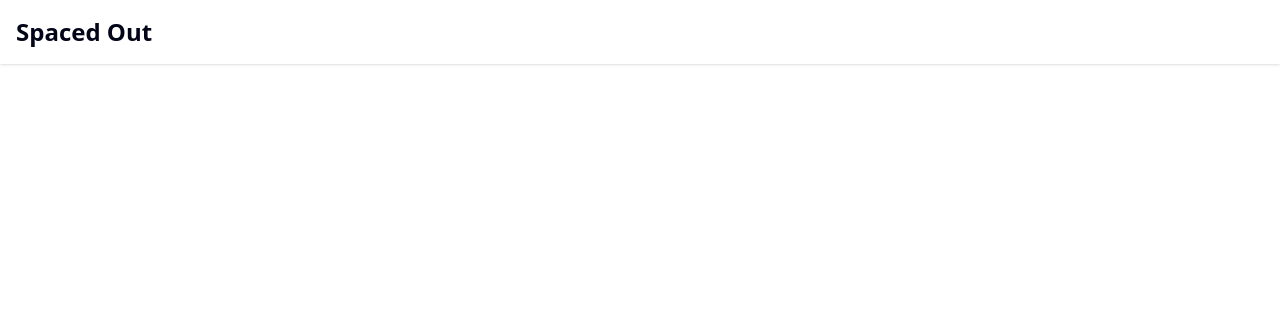
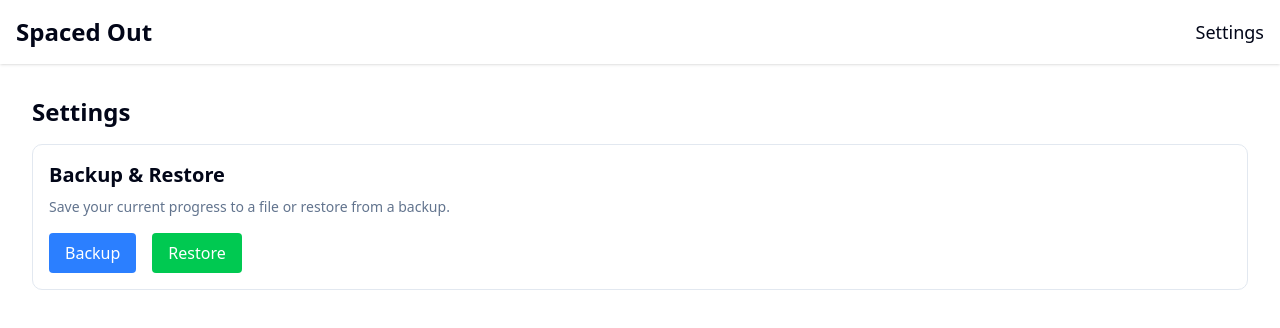
Before and after one commit to stungeye/Spaced-Out-App, a React (Vite) app: page /1/settings in a window 1280 px wide. Shown: the top 328 px of the page. Built offline with nearby package versions, Linux system fonts and the light colour scheme.

Commit message:
backup and restore functionality fully implemented.

```diff
--- a/src/App.tsx
+++ b/src/App.tsx
@@ -3,6 +3,7 @@ import LearnerSelectionScreen from "@/pages/LearnerSelectionScreen";
 import MainAppLayout from "@/pages/MainAppLayout";
 import Dashboard from "@/pages/Dashboard";
 import SessionView from "@/pages/SessionView";
+import SettingsPage from "@/pages/SettingsPage";
 
 function App() {
   return (
@@ -11,7 +12,7 @@ function App() {
       <Route path="/:learnerId/*" element={<MainAppLayout />}>
         <Route path="dashboard" element={<Dashboard />} />
         <Route path="session" element={<SessionView />} />
-        {/* Other nested routes like settings will go here */}
+        <Route path="settings" element={<SettingsPage />} />
       </Route>
     </Routes>
   );
--- /dev/null
+++ b/src/components/BackupRestoreControls.tsx
@@ -0,0 +1,78 @@
+import { useLearnerContext } from "@/context/LearnerContext";
+import { useRef } from "react";
+
+const BackupRestoreControls = () => {
+  const { state: appState, dispatch } = useLearnerContext();
+  const fileInputRef = useRef<HTMLInputElement>(null);
+
+  const handleBackup = () => {
+    const dataStr = JSON.stringify(appState, null, 2);
+    const dataUri =
+      "data:application/json;charset=utf-8," + encodeURIComponent(dataStr);
+
+    const exportFileDefaultName = `spaced-out-backup-${new Date().toISOString()}.json`;
+
+    const linkElement = document.createElement("a");
+    linkElement.setAttribute("href", dataUri);
+    linkElement.setAttribute("download", exportFileDefaultName);
+    linkElement.click();
+  };
+
+  const handleRestoreClick = () => {
+    fileInputRef.current?.click();
+  };
+
+  const handleFileChange = (event: React.ChangeEvent<HTMLInputElement>) => {
+    const file = event.target.files?.[0];
+    if (!file) return;
+
+    const reader = new FileReader();
+    reader.onload = (e) => {
+      try {
+        const text = e.target?.result;
+        if (typeof text === "string") {
+          const restoredState = JSON.parse(text);
+          // TODO: Add validation to ensure the restored state is valid
+          dispatch({ type: "RESTORE_STATE", payload: restoredState });
+          alert("State restored successfully!");
+        }
+      } catch (error) {
+        console.error("Failed to parse JSON:", error);
+        alert("Failed to restore state. The file might be corrupted.");
+      }
+    };
+    reader.readAsText(file);
+  };
+
+  return (
+    <div className="p-4 border rounded-lg">
+      <h2 className="text-xl font-semibold mb-2">Backup & Restore</h2>
+      <p className="text-sm text-muted-foreground mb-4">
+        Save your current progress to a file or restore from a backup.
+      </p>
+      <div className="flex gap-4">
+        <button
+          onClick={handleBackup}
+          className="px-4 py-2 bg-blue-500 text-white rounded hover:bg-blue-600"
+        >
+          Backup
+        </button>
+        <button
+          onClick={handleRestoreClick}
+          className="px-4 py-2 bg-green-500 text-white rounded hover:bg-green-600"
+        >
+          Restore
+        </button>
+        <input
+          type="file"
+          ref={fileInputRef}
+          onChange={handleFileChange}
+          className="hidden"
+          accept=".json"
+        />
+      </div>
+    </div>
+  );
+};
+
+export default BackupRestoreControls;
--- /dev/null
+++ b/src/components/StatsDisplay.tsx
@@ -0,0 +1,32 @@
+import React from "react";
+
+interface StatsDisplayProps {
+  correct: number;
+  incorrect: number;
+  streak: number;
+}
+
+const StatsDisplay: React.FC<StatsDisplayProps> = ({
+  correct,
+  incorrect,
+  streak,
+}) => {
+  return (
+    <div className="flex justify-around p-4 bg-gray-100 rounded-lg">
+      <div className="text-center">
+        <p className="text-2xl font-bold text-green-500">{correct}</p>
+        <p className="text-sm text-gray-600">Correct</p>
+      </div>
+      <div className="text-center">
+        <p className="text-2xl font-bold text-red-500">{incorrect}</p>
+        <p className="text-sm text-gray-600">Incorrect</p>
+      </div>
+      <div className="text-center">
+        <p className="text-2xl font-bold text-blue-500">{streak}</p>
+        <p className="text-sm text-gray-600">Streak</p>
+      </div>
+    </div>
+  );
+};
+
+export default StatsDisplay;
--- a/src/context/LearnerContext.tsx
+++ b/src/context/LearnerContext.tsx
@@ -17,6 +17,7 @@ import type {
 // Define actions
 type Action =
   | { type: "LOAD_STATE"; payload: AppState }
+  | { type: "RESTORE_STATE"; payload: AppState }
   | { type: "ADD_LEARNER"; payload: Omit<LearnerState, "id"> }
   | { type: "SET_ACTIVE_LEARNER"; payload: string | null }
   | {
@@ -41,6 +42,8 @@ type Action =
 const appReducer = (state: AppState, action: Action): AppState => {
   switch (action.type) {
     case "LOAD_STATE":
+      return action.payload;
+    case "RESTORE_STATE":
       return action.payload;
     case "ADD_LEARNER":
       const newLearner: LearnerState = {
--- a/src/pages/LearnerSelectionScreen.tsx
+++ b/src/pages/LearnerSelectionScreen.tsx
@@ -1,5 +1,5 @@
 import { useLearnerContext } from "@/context/LearnerContext";
-import { useState } from "react";
+import { useState, useRef } from "react";
 import { useNavigate } from "react-router-dom";
 import { Button } from "@/components/ui/button";
 
@@ -7,6 +7,7 @@ export default function LearnerSelectionScreen() {
   const { state, dispatch } = useLearnerContext();
   const [newLearnerName, setNewLearnerName] = useState("");
   const navigate = useNavigate();
+  const fileInputRef = useRef<HTMLInputElement>(null);
 
   const handleAddLearner = (e: React.FormEvent) => {
     e.preventDefault();
@@ -24,6 +25,32 @@ export default function LearnerSelectionScreen() {
   const selectLearner = (learnerId: string) => {
     dispatch({ type: "SET_ACTIVE_LEARNER", payload: learnerId });
     navigate(`/${learnerId}/dashboard`);
+  };
+
+  const handleRestoreClick = () => {
+    fileInputRef.current?.click();
+  };
+
+  const handleFileChange = (event: React.ChangeEvent<HTMLInputElement>) => {
+    const file = event.target.files?.[0];
+    if (!file) return;
+
+    const reader = new FileReader();
+    reader.onload = (e) => {
+      try {
+        const text = e.target?.result;
+        if (typeof text === "string") {
+          const restoredState = JSON.parse(text);
+          // TODO: Add validation to ensure the restored state is valid
+          dispatch({ type: "RESTORE_STATE", payload: restoredState });
+          alert("State restored successfully!");
+        }
+      } catch (error) {
+        console.error("Failed to parse JSON:", error);
+        alert("Failed to restore state. The file might be corrupted.");
+      }
+    };
+    reader.readAsText(file);
   };
 
   return (
@@ -67,6 +94,18 @@ export default function LearnerSelectionScreen() {
           <Button type="submit">Create</Button>
         </form>
       </div>
+      <div className="text-center mt-8">
+        <Button variant="link" onClick={handleRestoreClick}>
+          Restore from Backup
+        </Button>
+        <input
+          type="file"
+          ref={fileInputRef}
+          onChange={handleFileChange}
+          className="hidden"
+          accept=".json"
+        />
+      </div>
     </div>
   );
 }
--- a/src/pages/MainAppLayout.tsx
+++ b/src/pages/MainAppLayout.tsx
@@ -1,4 +1,4 @@
-import { Outlet, useParams } from "react-router-dom";
+import { Outlet, useParams, Link } from "react-router-dom";
 import { useLearnerContext } from "@/context/LearnerContext";
 
 function Header() {
@@ -10,8 +10,18 @@ function Header() {
   return (
     <header className="p-4 bg-card shadow-sm">
       <div className="container mx-auto flex justify-between items-center">
-        <h1 className="text-2xl font-bold">Spaced Out</h1>
-        {learner && <div className="text-lg">{learner.name}</div>}
+        <h1 className="text-2xl font-bold">
+          <Link to={`/${learnerId}/dashboard`}>Spaced Out</Link>
+        </h1>
+        <div className="flex items-center gap-4">
+          {learner && <div className="text-lg">{learner.name}</div>}
+          <Link
+            to={`/${learnerId}/settings`}
+            className="text-lg hover:underline"
+          >
+            Settings
+          </Link>
+        </div>
       </div>
     </header>
   );
@@ -19,9 +29,9 @@ function Header() {
 
 export default function MainAppLayout() {
   return (
-    <div>
+    <div className="flex flex-col h-screen">
       <Header />
-      <main>
+      <main className="flex-grow p-4">
         <Outlet />
       </main>
     </div>
--- a/src/pages/SessionView.tsx
+++ b/src/pages/SessionView.tsx
@@ -1,5 +1,5 @@
 import { useLocation, useNavigate, useParams } from "react-router-dom";
-import { useState } from "react";
+import { useState, useEffect } from "react";
 import type { AnyCard } from "@/lib/types";
 import { useLearnerContext } from "@/context/LearnerContext";
 import { gradeCard } from "@/lib/leitner";
@@ -7,6 +7,7 @@ import { playSound } from "@/lib/playSound";
 import CardPresenter from "@/components/CardPresenter";
 import InputController from "@/components/InputController";
 import FeedbackOverlay from "@/components/FeedbackOverlay";
+import StatsDisplay from "@/components/StatsDisplay";
 
 const SessionView = () => {
   const location = useLocation();
@@ -30,6 +31,17 @@ const SessionView = () => {
   const [feedbackStatus, setFeedbackStatus] = useState<
     "correct" | "incorrect" | null
   >(null);
+  const [correctCount, setCorrectCount] = useState(0);
+  const [incorrectCount, setIncorrectCount] = useState(0);
+  const [streak, setStreak] = useState(0);
+  const [maxStreak, setMaxStreak] = useState(0);
+  const [showIncorrectAnswer, setShowIncorrectAnswer] = useState(false);
+
+  useEffect(() => {
+    if (streak > maxStreak) {
+      setMaxStreak(streak);
+    }
+  }, [streak, maxStreak]);
 
   if (!sessionQueue || sessionQueue.length === 0) {
     return (
@@ -66,6 +78,15 @@ const SessionView = () => {
     playSound(isCorrect);
     setFeedbackStatus(isCorrect ? "correct" : "incorrect");
 
+    if (isCorrect) {
+      setCorrectCount(correctCount + 1);
+      setStreak(streak + 1);
+    } else {
+      setIncorrectCount(incorrectCount + 1);
+      setStreak(0);
+      setShowIncorrectAnswer(true);
+    }
+
     const newLocation = gradeCard(card, isCorrect, deck.sessionIndex);
 
     dispatch({
@@ -80,6 +101,7 @@ const SessionView = () => {
     setTimeout(() => {
       setCurrentAnswer("");
       setFeedbackStatus(null);
+      setShowIncorrectAnswer(false);
       if (currentIndex < sessionQueue.length - 1) {
         setCurrentIndex(currentIndex + 1);
       } else {
@@ -107,6 +129,11 @@ const SessionView = () => {
         <h1 className="text-2xl font-bold mb-2 text-center">
           Session: {deckName}
         </h1>
+        <StatsDisplay
+          correct={correctCount}
+          incorrect={incorrectCount}
+          streak={maxStreak}
+        />
         <p className="mb-4 text-muted-foreground text-center">
           Card {currentIndex + 1} of {sessionQueue.length}
         </p>
@@ -114,6 +141,12 @@ const SessionView = () => {
 
       <main className="relative flex-grow flex flex-col items-center justify-center w-full">
         <CardPresenter card={currentCard} />
+        {showIncorrectAnswer && (
+          <div className="absolute text-center p-4 bg-red-100 rounded-lg">
+            <p className="text-red-700 font-bold">Correct Answer:</p>
+            <p className="text-2xl">{currentCard.answer}</p>
+          </div>
+        )}
         <div className="mt-8 h-16 w-full max-w-sm bg-slate-100 rounded-lg flex items-center justify-center text-3xl font-mono">
           {currentAnswer || " "}
         </div>
--- /dev/null
+++ b/src/pages/SettingsPage.tsx
@@ -0,0 +1,12 @@
+import BackupRestoreControls from "@/components/BackupRestoreControls";
+
+const SettingsPage = () => {
+  return (
+    <div className="p-4">
+      <h1 className="text-2xl font-bold mb-4">Settings</h1>
+      <BackupRestoreControls />
+    </div>
+  );
+};
+
+export default SettingsPage;
```
Also changed, not shown: 1 other file (tests, documents, lock files or other folders).
